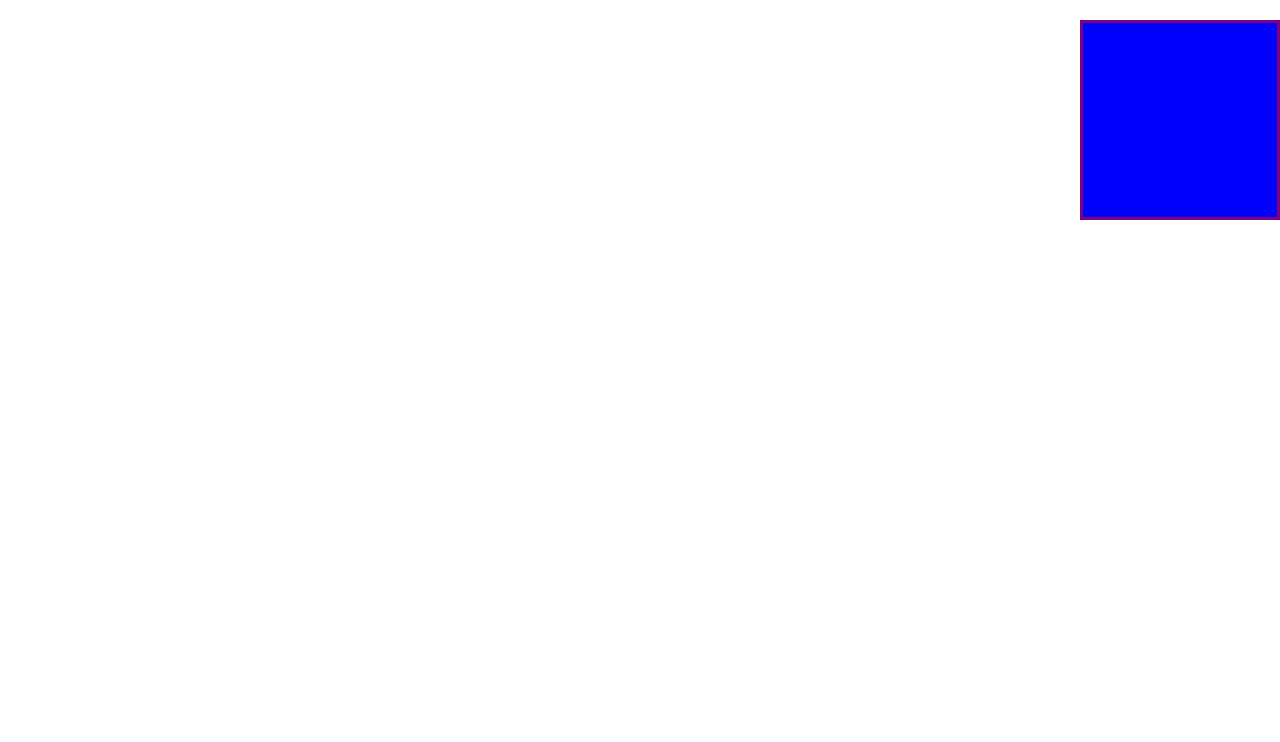
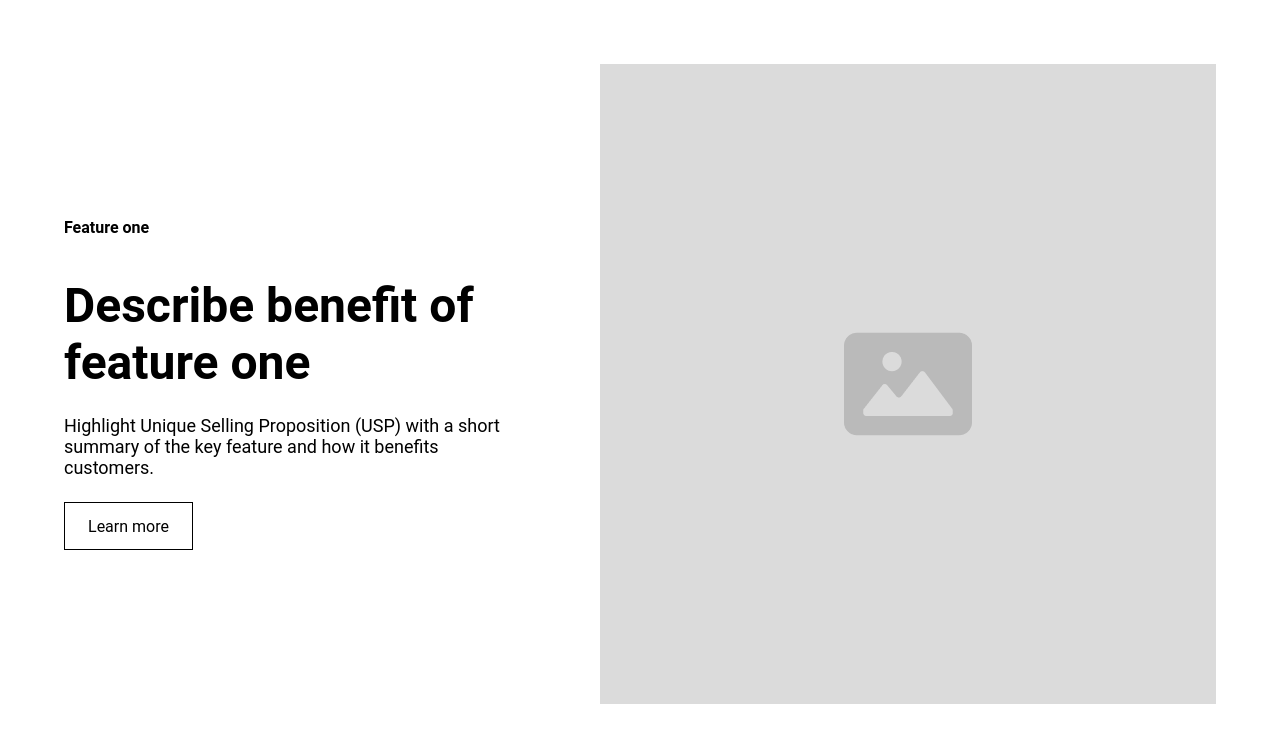
Before and after one commit to annaagabi/react-course, a React (Create React App) app: page / in a window 1280 px wide. Shown: the top 742 px of the page. Built offline with nearby package versions, Linux system fonts and the light colour scheme.

Commit message:
Feat: chamando o hero

```diff
--- a/src/App.jsx
+++ b/src/App.jsx
@@ -1,15 +1,27 @@
-import Square from './components/square'
+import Hero from './components/hero'
 
 export default function App(){
     return(
       <div className="app-container">
-      <Square
-          color="blue"
-          position="right"
+        <Hero
+          alignment="right"
         />
       </div>
     )
   }
+
+// import Square from './components/square'
+
+// export default function App(){
+//   return(
+//     <div className="app-container">
+//       <Square
+//           color="blue"
+//           position="right"
+//       />
+//     </div>
+//   )
+// }
 
 
 
```
Lines whose indentation alone changed are shown as unchanged.
